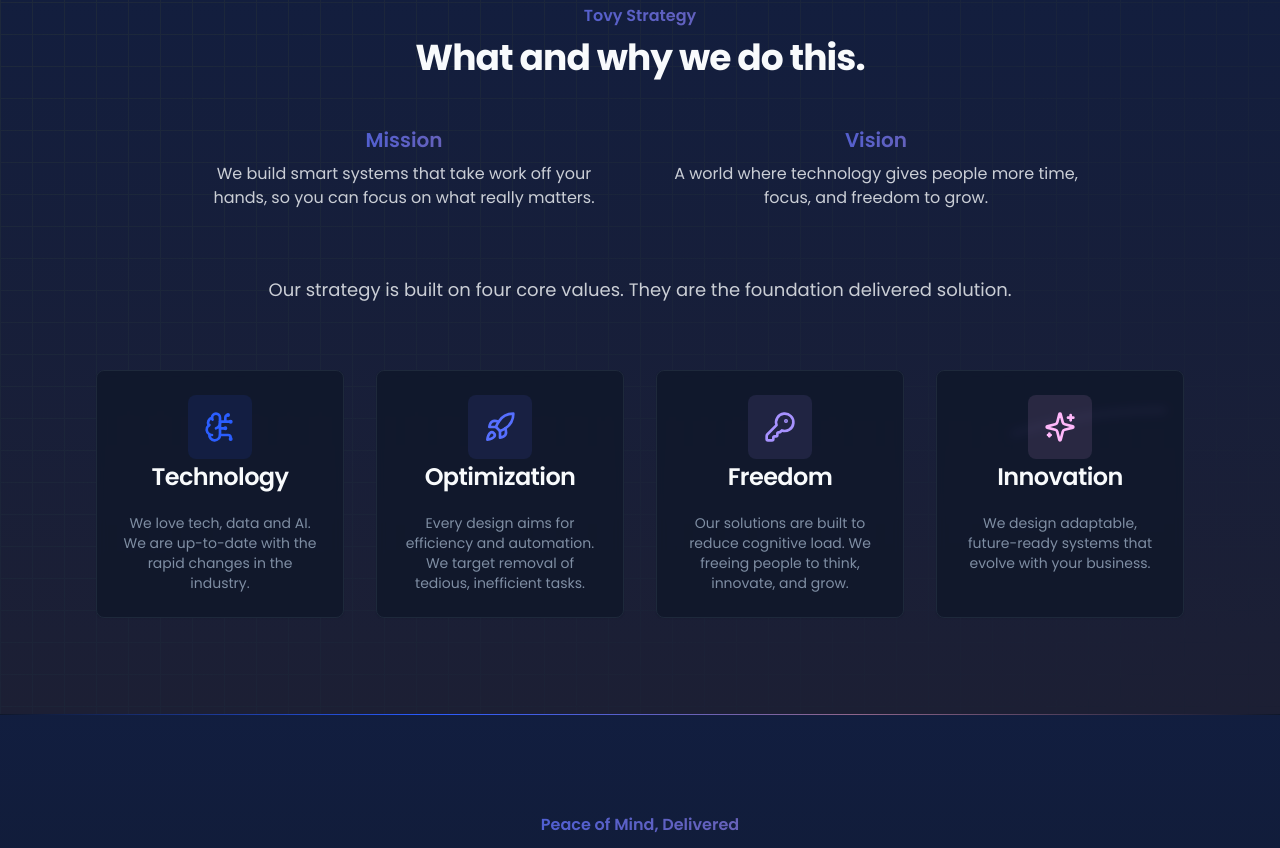
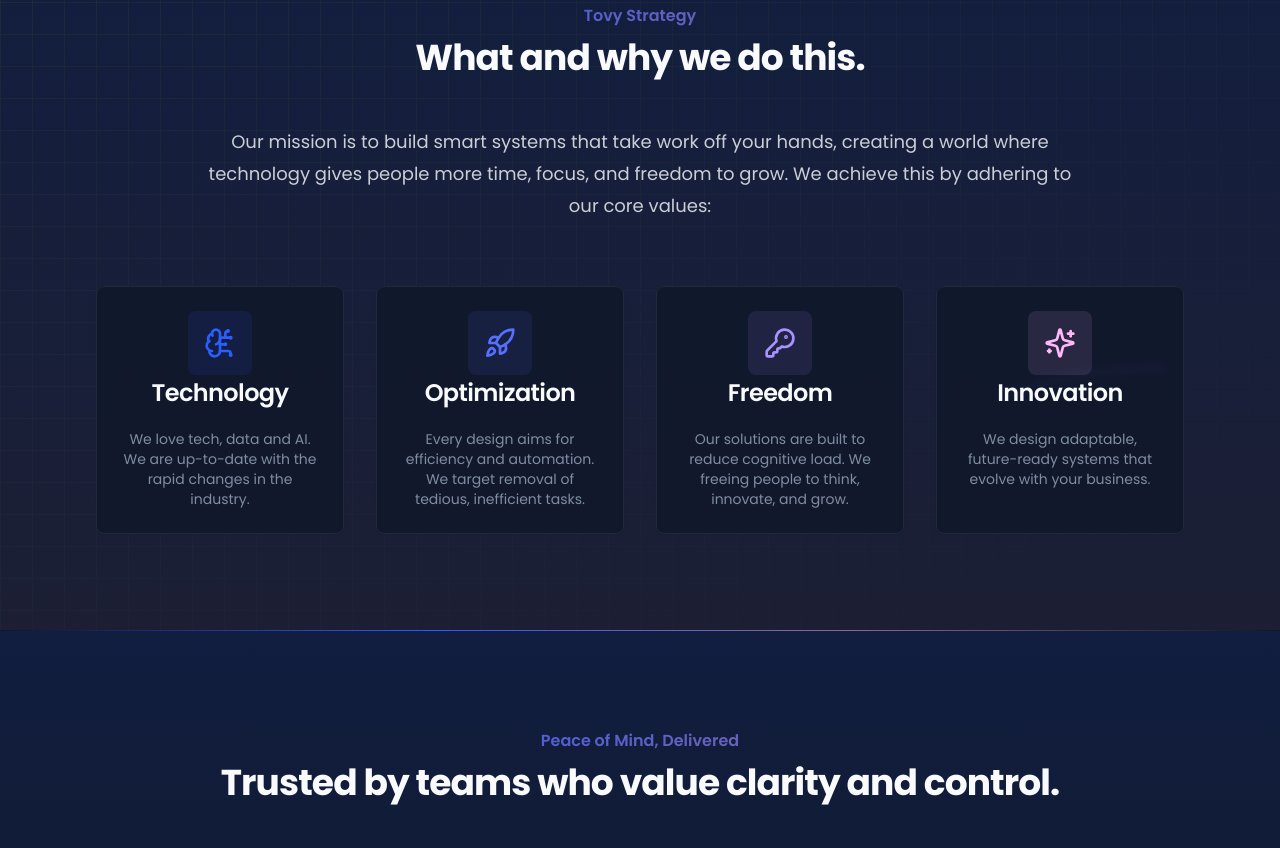
Before and after one commit to tovy-eu/tovy.eu-website, a Next.js app: page / in a window 1280 px wide. Shown: the part 800-1648 px from the top of the page. Built offline with nearby package versions, Linux system fonts and the light colour scheme.

Commit message:
summarize concisely and clearly without jargon the of mission and vision

```diff
--- a/src/components/landing/about-section.tsx
+++ b/src/components/landing/about-section.tsx
@@ -78,24 +78,9 @@ export function AboutSection() {
           </p>
         </div>
 
-        <div className="mx-auto max-w-4xl mt-12 grid grid-cols-1 md:grid-cols-2 gap-8 md:gap-12 text-center">
-          <div>
-            <h3 className="text-xl font-semibold bg-gradient-to-r from-primary to-[#8F668C] bg-clip-text text-transparent">Mission</h3>
-            <p className="mt-2 text-foreground/80">
-              We build smart systems that take work off your hands, so you can focus on what really matters.
-            </p>
-          </div>
-          <div>
-            <h3 className="text-xl font-semibold bg-gradient-to-r from-primary to-[#8F668C] bg-clip-text text-transparent">Vision</h3>
-            <p className="mt-2 text-foreground/80">
-              A world where technology gives people more time, focus, and freedom to grow.
-            </p>
-          </div>
-        </div>
-
-        <div className="mx-auto max-w-4xl text-center mt-16">
+        <div className="mx-auto max-w-4xl text-center mt-12">
           <p className="text-lg leading-8 text-foreground/80">
-            Our strategy is built on four core values. They are the foundation delivered solution.
+            Our mission is to build smart systems that take work off your hands, creating a world where technology gives people more time, focus, and freedom to grow. We achieve this by adhering to our core values:
           </p>
         </div>
 
```
